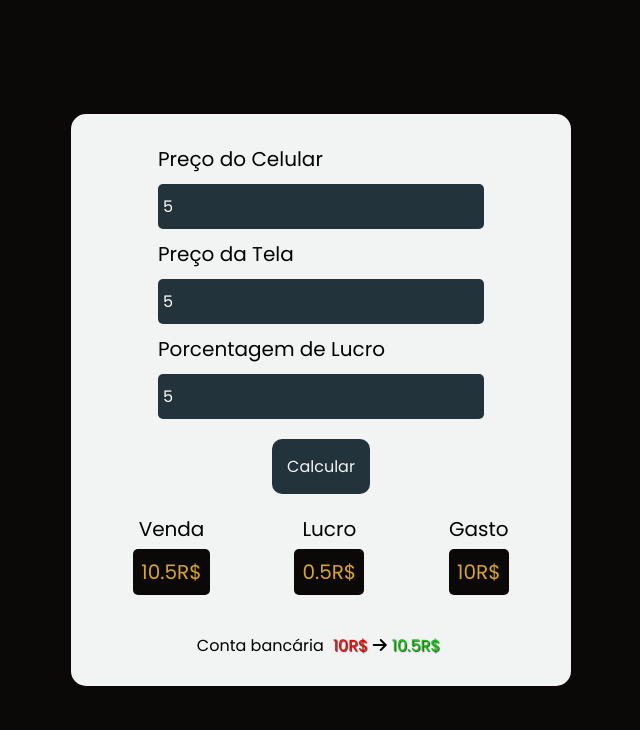
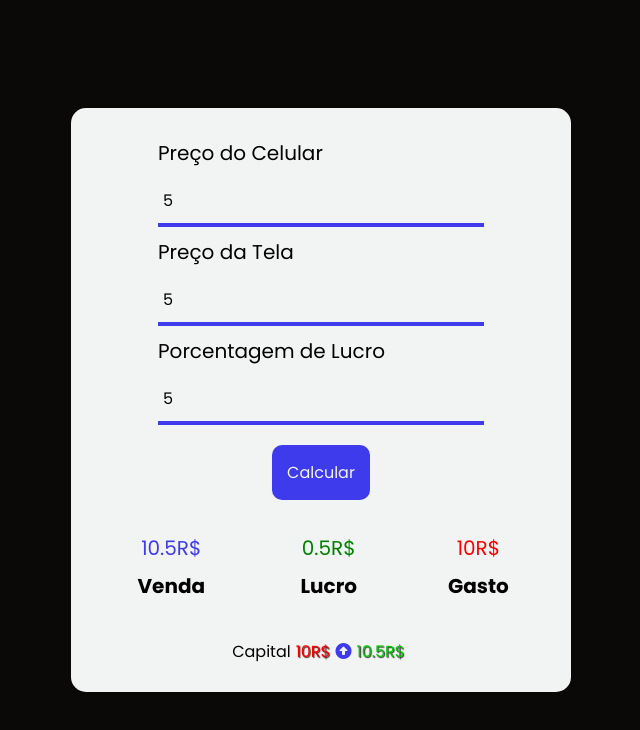
Before and after one commit to gaabrzx/DisplayCelular, a plain HTML site: page index.html in a window 1280 px wide. Both pictures are taken after typing "5", "5", "5" into the empty fields and a click on the button "Calcular". Shown: the whole page, without its empty margins (319-959 px from the left). Drawn offline with Linux system fonts and the light colour scheme.

Commit message:
new color

```diff
--- a/index.html
+++ b/index.html
@@ -38,25 +38,25 @@
         <div class="result" style="display: none;">
 
             <section id="venda">
+                <p></p>
                 <label>Venda</label>
-                <p></p>
             </section>
 
             <section id="lucroNumber">
+                <p></p>
                 <label>Lucro</label>
-                <p></p>
             </section>
 
             <section id="gasto">
+                <p></p>
                 <label>Gasto</label>
-                <p></p>
             </section>
 
         </div>
 
         <div id="message" style="display: none;">
-            <p>Conta bancária <span id="present"></span><i class="fa-solid fa-arrow-right"></i><span
-                    id="finalResult"></span></p>
+            <p>Capital<span id="present"></span><i class="fa-solid fa-circle-up"></i></i><span id="finalResult"></span>
+            </p>
         </div>
 
     </div>
--- a/style.css
+++ b/style.css
@@ -2,7 +2,8 @@
     --black-color: #0A0908;
     --gray-color: #22333B;
     --white-color: #F2F4F3;
-    --border-radius: 15px
+    --border-radius: 15px;
+    --main-color: #3E3BEC;
 }
 
 * {
@@ -41,12 +42,11 @@ body {
 }
 
 .input-field input {
-    background-color: var(--gray-color);
+    background-color: transparent;
     padding: 10px 5px;
-    border-radius: 5px;
     border: 0;
+    border-bottom: 4px solid var(--main-color);
     outline: 0;
-    color: white;
     font-size: 16px;
     width: 100%;
 }
@@ -61,7 +61,7 @@ body {
     font-size: 16px;
     border: 0;
     cursor: pointer;
-    background-color: var(--gray-color);
+    background-color: var(--main-color);
     color: var(--white-color);
     border-radius: 10px;
     margin-top: 20px;
@@ -77,16 +77,28 @@ body {
 
 .result label {
     font-size: 20px;
+    font-weight: bold;
 }
 
 .result p {
-    background-color: var(--black-color);
     padding: 8px;
     border-radius: 5px;
     font-size: 20px;
     margin-top: 5px;
-    color: goldenrod;
+    color: var(--main-color);
     text-align: center;
+}
+
+#lucroNumber p {
+    color: green;
+}
+
+#gasto p {
+    color: red;
+}
+
+#message p i {
+    color: var(--main-color);
 }
 
 .result section {
```
